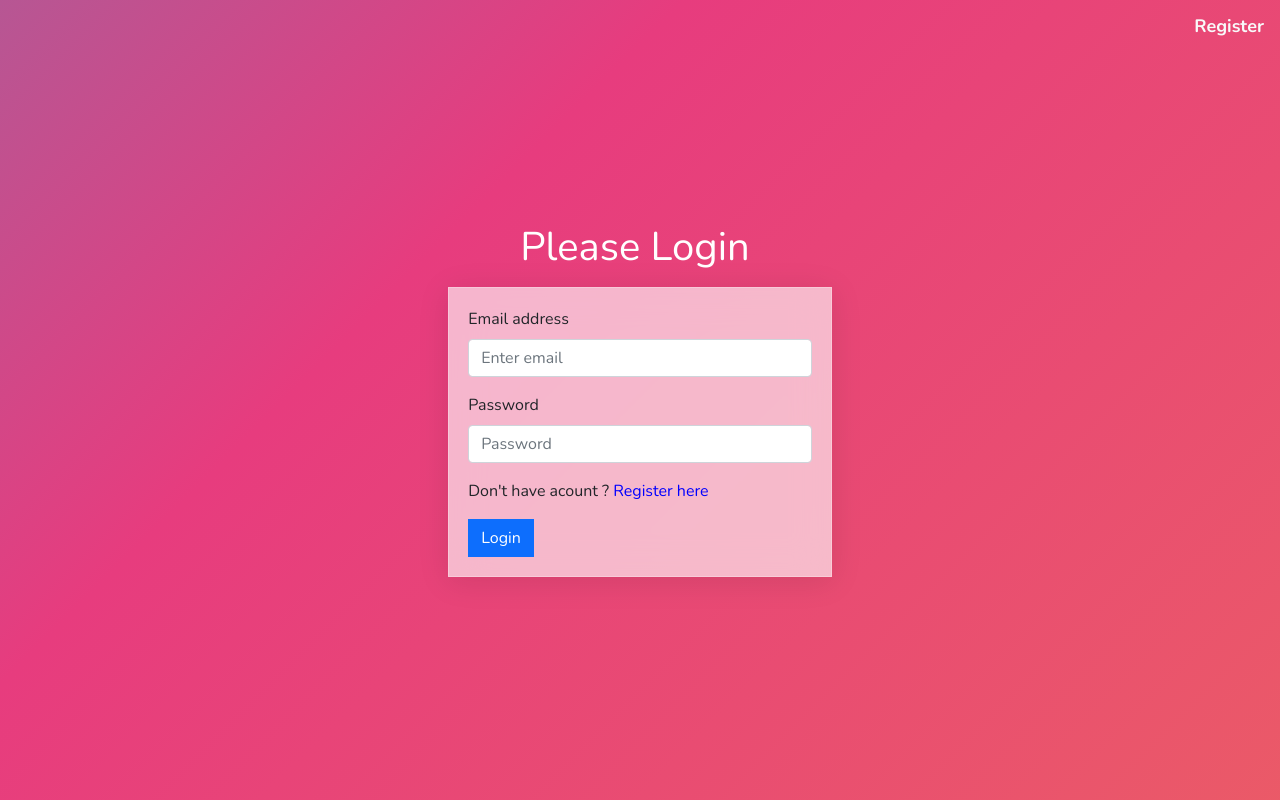
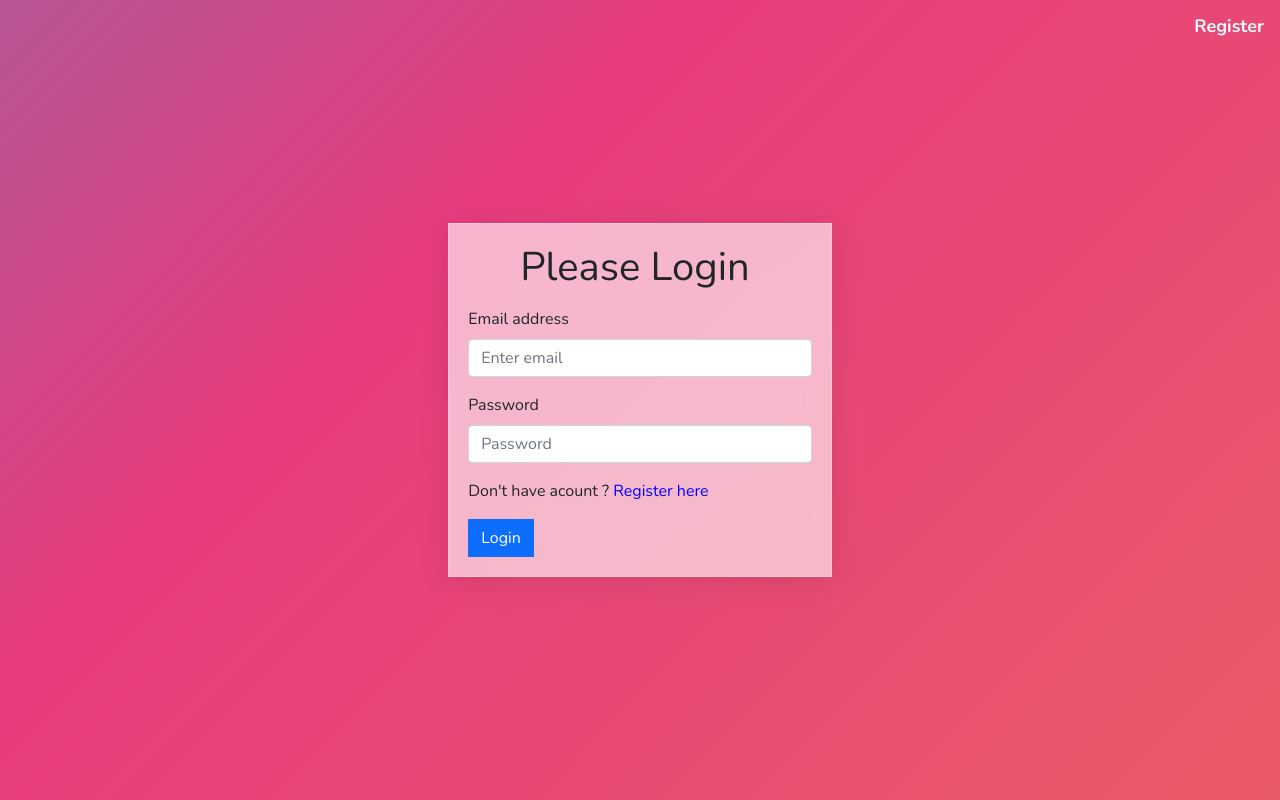
Before and after one commit to rizalyoga/todo-list-app, a React (Create React App) app: page /login in a window 1280 px wide. Built offline with nearby package versions, Linux system fonts and the light colour scheme.

Commit message:
fix layout v3 add glass effect

```diff
--- a/src/views/Comoponent/LoginPage.jsx
+++ b/src/views/Comoponent/LoginPage.jsx
@@ -30,7 +30,6 @@ const LoginPage = () => {
   return (
     <>
       <div className="containerLogin">
-        <h1 className="text-center pb-2">Please Login</h1>
         <div className="container-form-login">
           <div className="navigation">
             <Link className="text-decoration-none text-light px-3 pt-2 fw-bold" to="/register">
@@ -39,6 +38,7 @@ const LoginPage = () => {
           </div>
           <div>
             <Form onSubmit={handleSubmit} className="glass">
+              <h1 className="text-center pb-2 text-dark">Please Login</h1>
               <Form.Group className="mb-3 " controlId="email">
                 <Form.Label>Email address</Form.Label>
                 <Form.Control type="email" placeholder="Enter email" onChange={(e) => setEmail(e.target.value)} required />
--- a/src/views/Comoponent/RegisterPage.jsx
+++ b/src/views/Comoponent/RegisterPage.jsx
@@ -20,7 +20,6 @@ const RegisterPage = () => {
   return (
     <>
       <div className="containerRegister">
-        <h1 className="text-center">Register</h1>
         <div className="container-form-register">
           <div className="navigation">
             <Link className=" login text-decoration-none text-light px-3 pt-2 fw-bold" to="/login">
@@ -29,6 +28,7 @@ const RegisterPage = () => {
           </div>
           <div>
             <Form onSubmit={(event) => handleSubmit(event)} className="glass">
+              <h1 className="text-center text-dark">Register</h1>
               <Form.Group className="mb-3 " controlId="username">
                 <Form.Label>Username</Form.Label>
                 <Form.Control type="text" name="username" placeholder="Enter Username" value={username} onChange={(event) => setUsername(event.target.value)} required />
```
